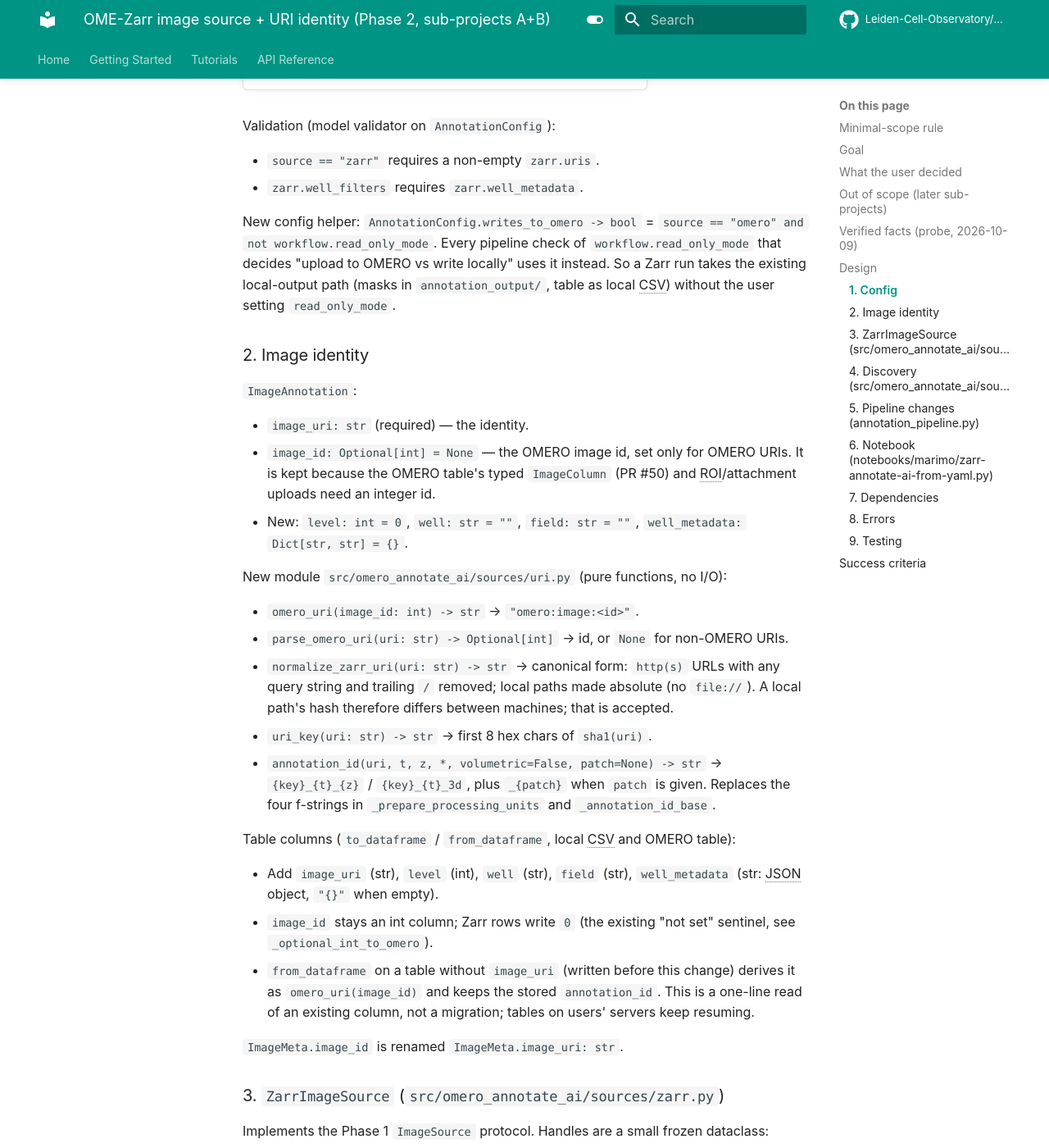
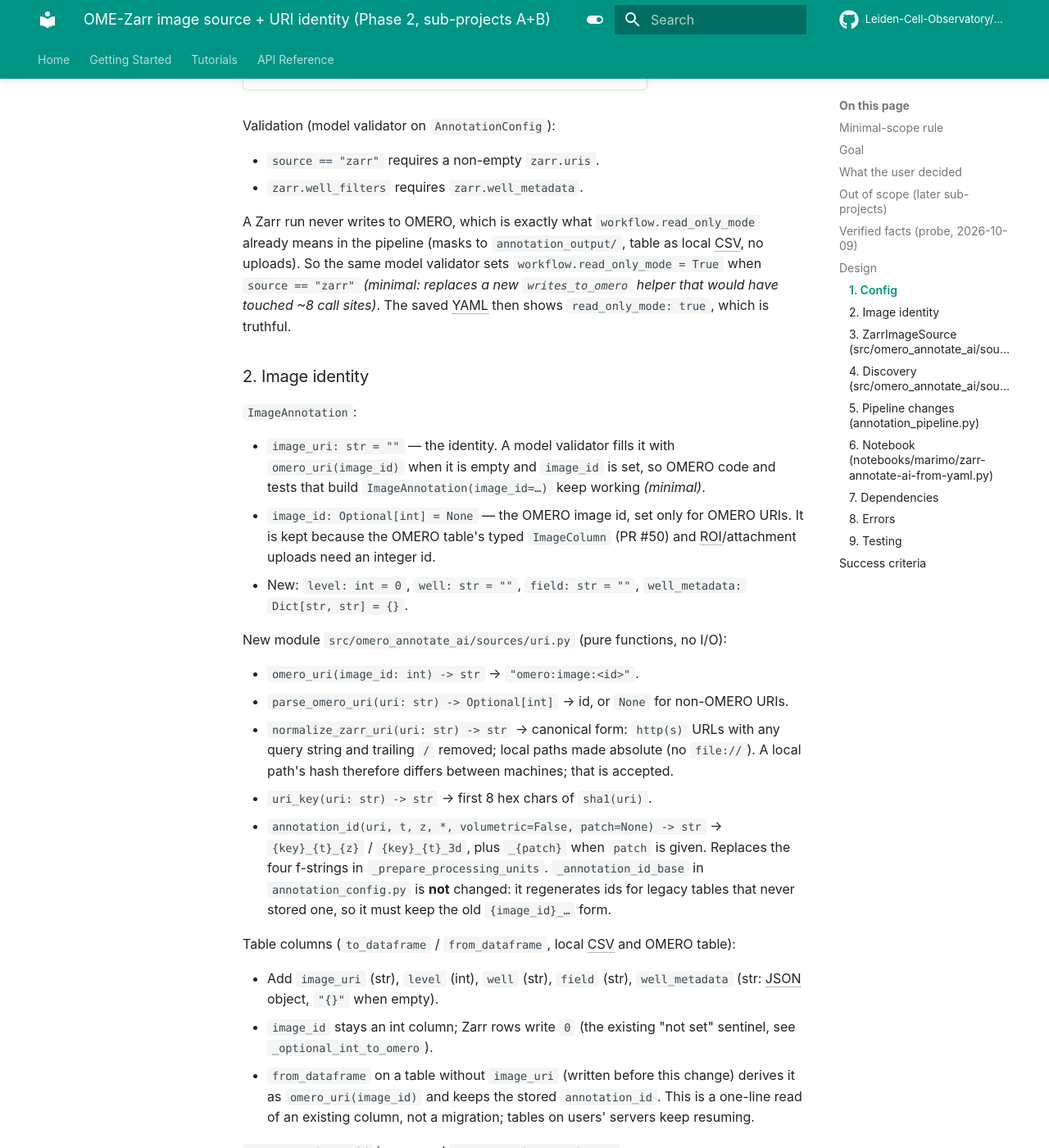
Before and after one commit to Leiden-Cell-Observatory/omero_annotate_ai, an MkDocs documentation site: the page built from docs/superpowers/specs/2026-10-09-zarr-source-and-uri-identity-design.md, in a window 1280 px wide and 1400 px high, scrolled down 2708 px. Shown: the whole window at 82% size. Built offline with MkDocs 1.6.1 and Material for MkDocs 9.7.7, drawn with Linux system fonts in a browser that asks for light colours; comment, search, counter and statistics services are not loaded; the version menu is left out; some of the changed text lies outside the part shown.

Commit message:
docs: zarr spec - reuse read_only_mode, keep legacy id regeneration
Co-Authored-By: Claude Opus 5.5 <noreply@anthropic.com>

```diff
--- a/docs/superpowers/specs/2026-10-09-zarr-source-and-uri-identity-design.md
+++ b/docs/superpowers/specs/2026-10-09-zarr-source-and-uri-identity-design.md
@@ -99,17 +99,20 @@ Validation (model validator on `AnnotationConfig`):
 - `source == "zarr"` requires a non-empty `zarr.uris`.
 - `zarr.well_filters` requires `zarr.well_metadata`.
 
-New config helper: `AnnotationConfig.writes_to_omero -> bool` =
-`source == "omero" and not workflow.read_only_mode`. Every pipeline check of
-`workflow.read_only_mode` that decides "upload to OMERO vs write locally" uses it
-instead. So a Zarr run takes the existing local-output path (masks in
-`annotation_output/`, table as local CSV) without the user setting `read_only_mode`.
+A Zarr run never writes to OMERO, which is exactly what `workflow.read_only_mode`
+already means in the pipeline (masks to `annotation_output/`, table as local CSV, no
+uploads). So the same model validator sets `workflow.read_only_mode = True` when
+`source == "zarr"` *(minimal: replaces a new `writes_to_omero` helper that would have
+touched ~8 call sites)*. The saved YAML then shows `read_only_mode: true`, which is
+truthful.
 
 ### 2. Image identity
 
 `ImageAnnotation`:
 
-- `image_uri: str` (required) — the identity.
+- `image_uri: str = ""` — the identity. A model validator fills it with
+  `omero_uri(image_id)` when it is empty and `image_id` is set, so OMERO code and tests
+  that build `ImageAnnotation(image_id=…)` keep working *(minimal)*.
 - `image_id: Optional[int] = None` — the OMERO image id, set only for OMERO URIs. It is
   kept because the OMERO table's typed `ImageColumn` (PR #50) and ROI/attachment
   uploads need an integer id.
@@ -126,7 +129,9 @@ New module `src/omero_annotate_ai/sources/uri.py` (pure functions, no I/O):
 - `uri_key(uri: str) -> str` → first 8 hex chars of `sha1(uri)`.
 - `annotation_id(uri, t, z, *, volumetric=False, patch=None) -> str` →
   `{key}_{t}_{z}` / `{key}_{t}_3d`, plus `_{patch}` when `patch` is given. Replaces the
-  four f-strings in `_prepare_processing_units` and `_annotation_id_base`.
+  four f-strings in `_prepare_processing_units`. `_annotation_id_base` in
+  `annotation_config.py` is **not** changed: it regenerates ids for legacy tables that
+  never stored one, so it must keep the old `{image_id}_…` form.
 
 Table columns (`to_dataframe` / `from_dataframe`, local CSV and OMERO table):
 
@@ -246,9 +251,9 @@ filters, so the YAML plus `well_matching.csv` show exactly which decision was ma
   (`config.zarr.level` for Zarr, `0` for OMERO), and uses `uri.annotation_id(...)`.
 - Every place that reads `meta["image_id"]` for an image lookup uses `image_uri`; OMERO
   uploads keep using `annotation.image_id` and are only reached when
-  `config.writes_to_omero`.
-- `_validate_setup`: a connection is required only when `config.source == "omero"` and
-  the source is the default `OmeroImageSource` (Phase 1 rule otherwise unchanged).
+  `config.workflow.read_only_mode` is false (never for Zarr).
+- `_validate_setup` needs no change: Zarr configs are read-only (section 1) and the
+  default source for them is not an `OmeroImageSource`.
 - The "No images found in {container_type} {container_id}" error names the Zarr URIs for
   Zarr runs.
 
@@ -309,7 +314,7 @@ and a small 0.4 plate (2×3 wells, 2 fields).
   sorted wells, `fields` first/all, `wells` normalization, CSV matching with
   and without `plate`, filters include/exclude, `well_matching.csv` contents,
   mismatch warnings. `match_well_filter` unit tests (moved).
-- `tests/test_config.py`: `ZarrConfig` validation, `writes_to_omero`, YAML round trip,
+- `tests/test_config.py`: `ZarrConfig` validation, Zarr forces `read_only_mode`, YAML round trip,
   new table columns, `from_dataframe` without `image_uri`.
 - `tests/test_pipeline.py`: an end-to-end Zarr run on the plate fixture with a fake
   annotation function (`run_custom_annotation`): annotation ids are hash-based, masks and
```
